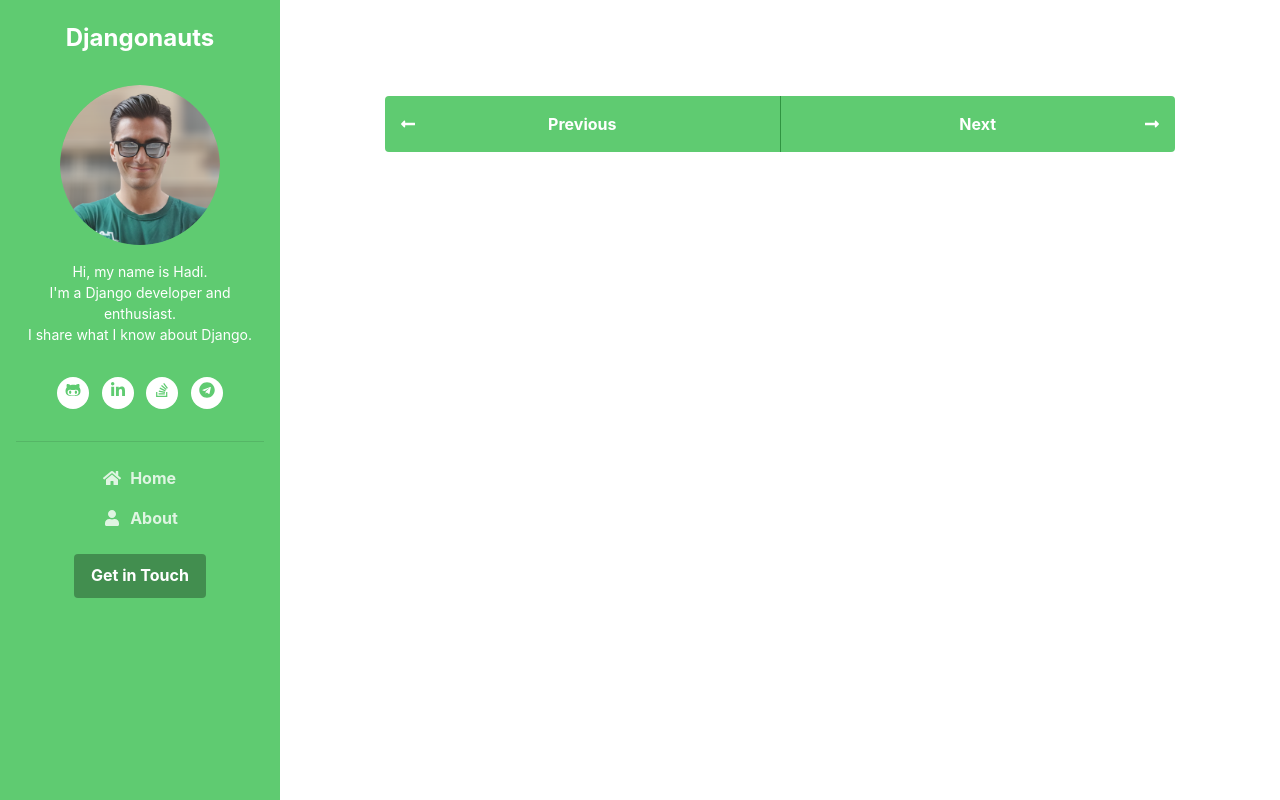
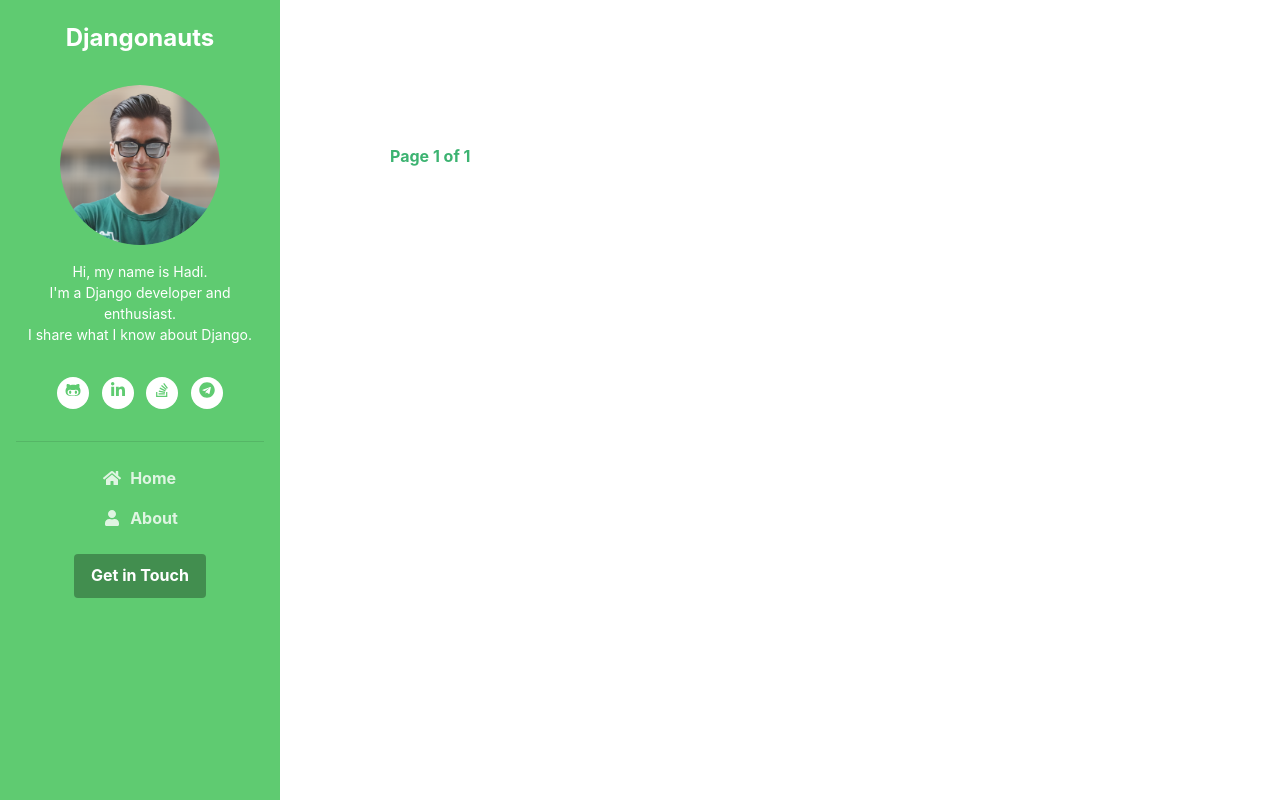
Before and after one commit to django-nauts/djangonauts, a Django app: page / in a window 1280 px wide. Run offline with Django 5.2, Linux system fonts and the light colour scheme; data that the repository does not hold is empty; some libraries are stand-ins or nearby versions.

Commit message:
Add pagination

```diff
--- a/blog/templates/blog/about.html
+++ b/blog/templates/blog/about.html
@@ -28,7 +28,7 @@
 			    <h5 class="mt-5">My Mission</h5>
 			    <p>My mission with Djangonauts is to empower developers by providing them with the tools and knowledge they need to succeed in their projects. I believe that learning should be accessible and enjoyable, and I strive to create content that reflects that philosophy.</p>
 			    <h5 class="mt-5">Get in Touch</h5>
-			    <p>I am always eager to connect with fellow developers, potential collaborators, and anyone interested in Django. If you have questions, suggestions, or just want to say hello, don’t hesitate to reach out! You can find me on <a href="https://t.me/hadiit" target="_blank">Telegram</a>, or simply drop me an email at <a href="mailto:djangonauts@gmail.com">djangonauts@gmail.com</a>.</p>
+			    <p>I am always eager to connect with fellow developers, potential collaborators, and anyone interested in Django. If you have questions, suggestions, or just want to say hello, don’t hesitate to reach out! You can find me on <a href="https://t.me/HadiIt" target="_blank">Telegram</a>, or simply drop me an email at <a href="mailto:djangonauts@gmail.com">djangonauts@gmail.com</a>.</p>
 		    </div>
 	    </article><!--//about-section-->
 
--- a/blog/templates/blog/blog_list.html
+++ b/blog/templates/blog/blog_list.html
@@ -19,10 +19,29 @@
 			    </div><!--//item-->
 				{% endfor %}
 
-			    <nav class="blog-nav nav nav-justified my-5">
-				  <a class="nav-link-prev nav-item nav-link rounded-left" href="#">Previous<i class="arrow-prev fas fa-long-arrow-alt-left"></i></a>
-				  <a class="nav-link-next nav-item nav-link rounded-right" href="#">Next<i class="arrow-next fas fa-long-arrow-alt-right"></i></a>
-				</nav>
+		<nav class="blog-nav nav nav-justified my-5">
+		    {% if page_obj.has_previous %}
+		        <a class="nav-link-prev nav-item nav-link rounded-left" href="?page=1" style="margin-right: 5px;">
+		            &laquo; First
+		        </a>
+		        <a class="nav-link-prev nav-item nav-link rounded-left" href="?page={{ page_obj.previous_page_number }}" style="margin-right: 5px;">
+		            Previous <i class="arrow-prev fas fa-long-arrow-alt-left"></i>
+		        </a>
+		    {% endif %}
+
+		    {% if page_obj.has_next %}
+		        <a class="nav-link-next nav-item nav-link rounded-right" href="?page={{ page_obj.next_page_number }}" style="margin-left: 5px;">
+		            Next <i class="arrow-next fas fa-long-arrow-alt-right"></i>
+		        </a>
+		        <a class="nav-link-next nav-item nav-link rounded-right" href="?page={{ page_obj.paginator.num_pages }}" style="margin-left: 5px;">
+		            Last &raquo;
+		        </a>
+		    {% endif %}
+		</nav>
+
+		    <span class="current" style="margin: 0 5px;">
+		      <b style="color: #3cb371;">Page {{ page_obj.number }} of {{ page_obj.paginator.num_pages }}</b>
+		    </span>
 
 		    </div>
 	    </section>
--- a/blog/views.py
+++ b/blog/views.py
@@ -12,11 +12,21 @@
 class BlogList(ListView):
     model = Post
     template_name = "blog/blog_list.html"
+    paginate_by = 5
 
 
 class BlogDetail(DetailView):
     model = Post
     template_name = "blog/blog_detail.html"
+
+    def get_context_data(self, **kwargs):
+        context = super().get_context_data(**kwargs)
+        post = self.object
+
+        context['previous_post'] = Post.objects.filter(publish__lt=post.publish).order_by('-updated').first()
+        context['next_post'] = Post.objects.filter(publish__gt=post.publish).order_by('updated').first()
+
+        return context
 
 
 class BlogCreate(LoginRequiredMixin, CreateView):
--- a/templates/base.html
+++ b/templates/base.html
@@ -39,10 +39,10 @@
 
 					<div class="bio mb-3">Hi, my name is Hadi.<br> I'm a Django developer and enthusiast.<br> I share what I know about Django.<br></div><!--//bio-->
 					<ul class="social-list list-inline py-3 mx-auto">
-					    <li class="list-inline-item"><a href="#"><i class="fab fa-github-alt fa-fw"></i></a></li>
-			            <li class="list-inline-item"><a href="#"><i class="fab fa-linkedin-in fa-fw"></i></a></li>
-						<li class="list-inline-item"><a href="#"><i class="fab fa-stack-overflow fa-fw"></i></a></li>
-						<li class="list-inline-item"><a href="#"><i class="fab fa-telegram fa-fw"></i></a></li>
+					    <li class="list-inline-item"><a href="https://github.com/django-nauts" target="_blank"><i class="fab fa-github-alt fa-fw"></i></a></li>
+			            <li class="list-inline-item"><a href="https://www.linkedin.com/in/djangonauts" target="_blank"><i class="fab fa-linkedin-in fa-fw"></i></a></li>
+						<li class="list-inline-item"><a href="https://stackoverflow.com/users/15186564/hadi" target="_blank"><i class="fab fa-stack-overflow fa-fw"></i></a></li>
+						<li class="list-inline-item"><a href="https://t.me/HadiIt" target="_blank"><i class="fab fa-telegram fa-fw"></i></a></li>
 			        </ul><!--//social-list-->
 			        <hr>
 				</div><!--//profile-section-->
```
Also changed, not shown: blog/templates/blog/blog_detail.html (+12 -3 lines).
